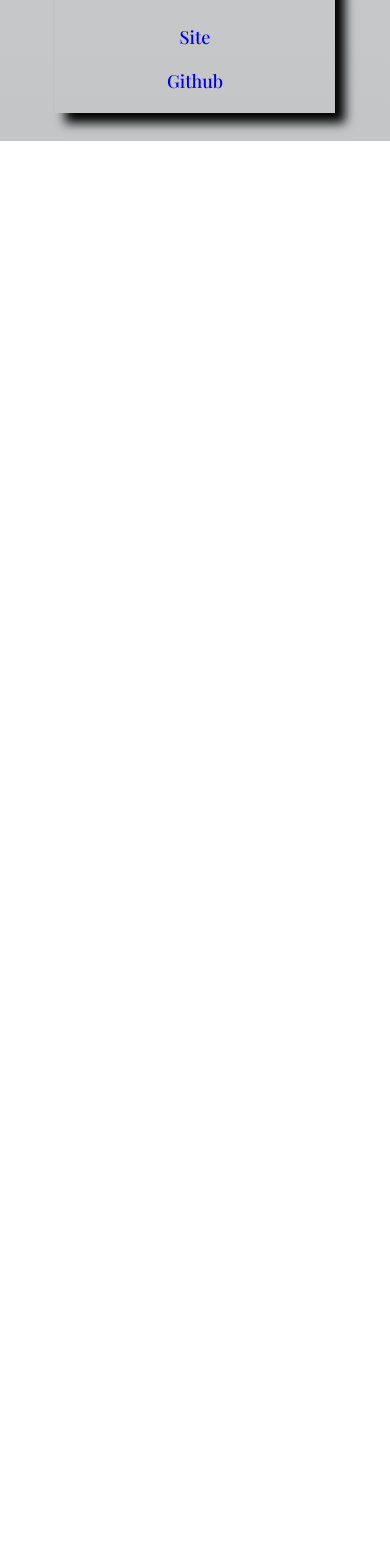
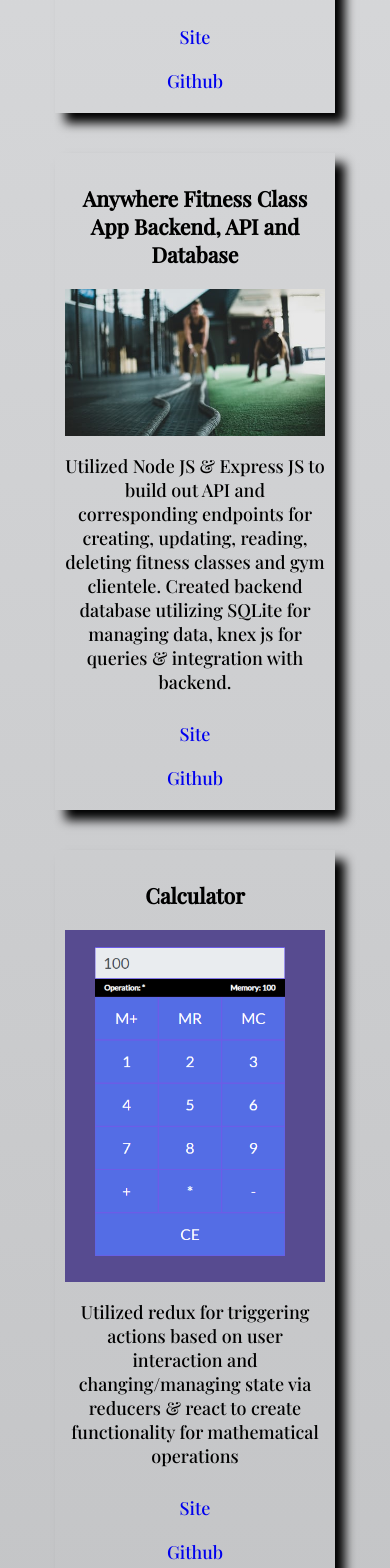
Before and after one commit to ahmedseragcodes/AhmedSeragPortfolio, a React (Create React App) app in the folder frontend/: page / in a window 390 px wide. Shown: the part 2740-4308 px from the top of the page. Before the commit the page ends 2881 px from the top, so only its background shows below. Built offline with nearby package versions, Linux system fonts and the light colour scheme.

Commit message:
created additional content for projects section

```diff
--- a/frontend/src/App.js
+++ b/frontend/src/App.js
@@ -3,6 +3,8 @@
 import FamilyPromiseImg from "./PortfolioFamilyPromisePic.png";
 import CarSalesImg from "./PortfolioCarSalesPic.PNG";
 import PortfolioAuthorImg from "./PortfolioSelfImg.png";
+import AFBackendImg from "./PortfolioAFBackend.jpg";
+import CalculatorImg from "./PortfolioCalculator.PNG";
 import "./index.scss";
 
 
@@ -68,6 +70,23 @@
             <a href="https://github.com/ahmedseragcodes/car-purchase-calculator2">Github</a>
           </div>
         </div>
+        <div className="projectsGroup2">
+          <div className="projectCard">
+            <h3>Anywhere Fitness Class App Backend, API and Database</h3>
+            <img className="projectCardImg" src={AFBackendImg} alt="Anywhere Fitness App" />
+            <p>Utilized Node JS & Express JS to build out API and corresponding endpoints for creating, updating, reading, deleting fitness classes and gym clientele. Created backend database utilizing SQLite for managing data, knex js for queries & integration with backend.</p>
+            <a href="https://anywherefitness2021.herokuapp.com/">Site</a>
+            <a href="https://github.com/Anywhere-Fitness-2021/AF-Backend">Github</a>
+          </div>
+          <div className="projectCard">
+            <h3>Calculator</h3>
+            <img className="projectCardImg" src={CalculatorImg} alt="Calculator App" />
+            <p>Utilized redux for triggering actions based on user interaction and changing/managing state via reducers & react to create functionality for mathematical operations
+            </p>
+            <a href="https://react-redux-calculator-eight.vercel.app/">Site</a>
+            <a href="https://github.com/ahmedseragcodes/react-redux-calculator">Github</a>
+          </div>
+          </div>
       </div>
     </div>
   );
--- a/frontend/src/index.scss
+++ b/frontend/src/index.scss
@@ -84,6 +84,12 @@
   justify-content: center;
   align-items: flex-start;
 }
+.projectsGroup2 {
+  display: flex;
+  flex-direction: row;
+  justify-content: center;
+  align-items: flex-start;
+}
 .projectCard {
   display: flex;
   flex-direction: column;
@@ -130,4 +136,15 @@
       }
     }
   }
+  .projectsGroup2 {
+    display: flex;
+    flex-direction: column;
+    align-items: center;
+    .projectCard {
+      width: 75%;
+      p {
+        width: 100%;
+      }
+    }
+  }
 }
```
Also changed, not shown: frontend/src/PortfolioAFBackend.jpg (added), frontend/src/PortfolioCalculator.PNG (added).
